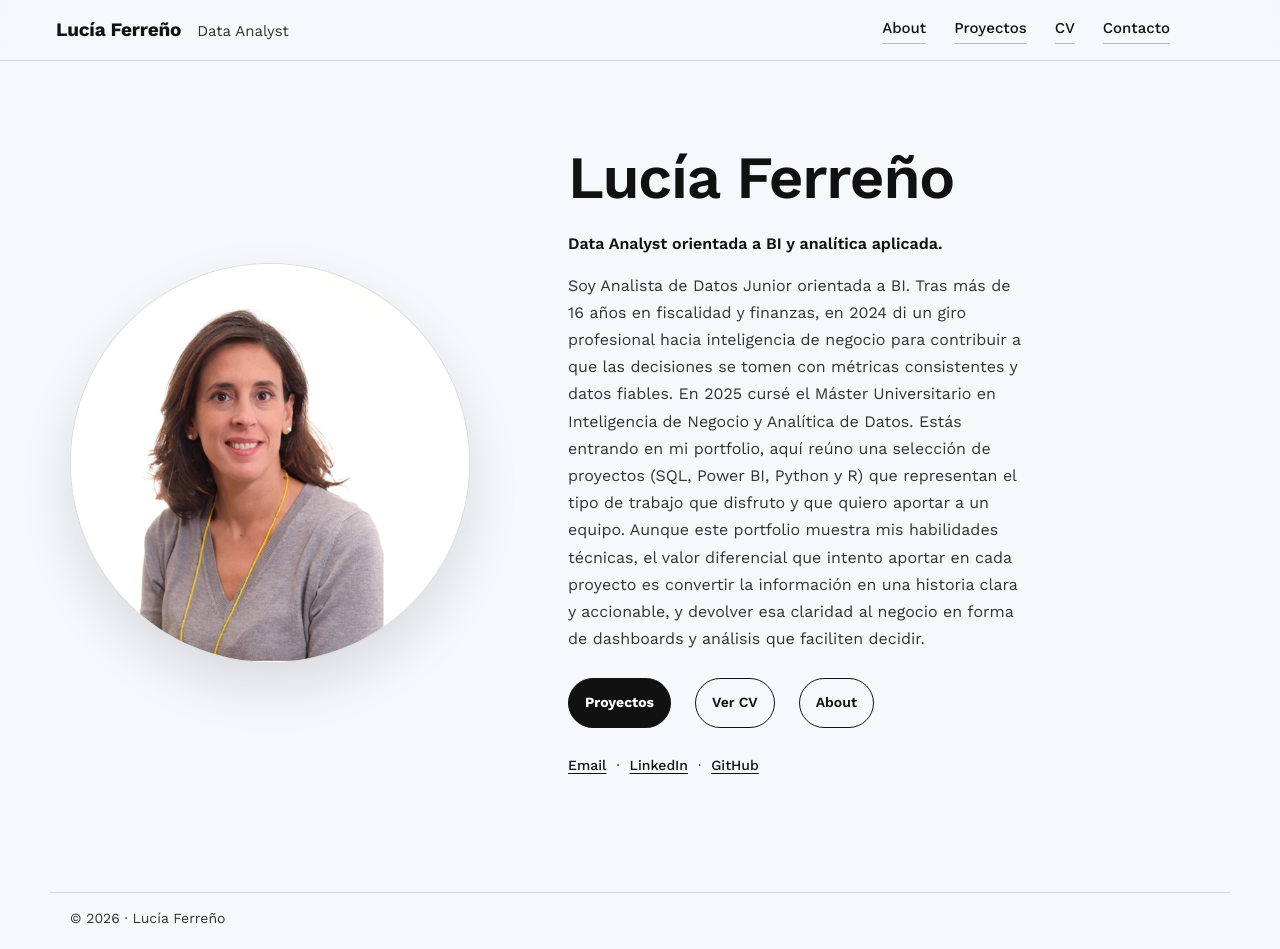
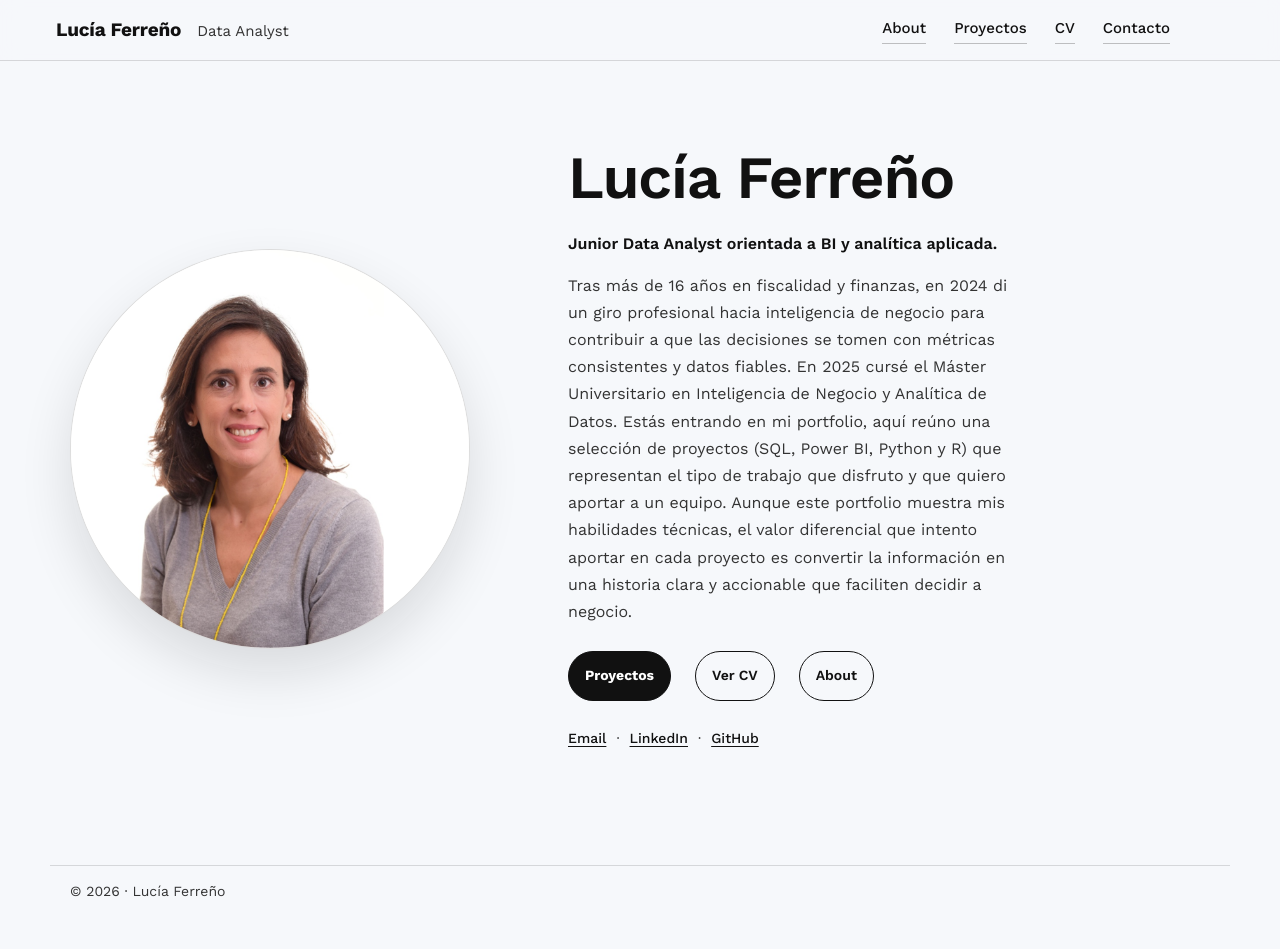
Before and after one commit to lucia-ferreno-pico/Portfolio, a Jekyll site: the page built from index.md, in a window 1280 px wide and 949 px high. Built offline with Jekyll 4.4.1, drawn with Linux system fonts in a browser that asks for light colours.

Commit message:
Update index.md

```diff
--- a/index.md
+++ b/index.md
@@ -10,14 +10,16 @@ title: Home
     <div class="hero-copy">
       <h1>Lucía Ferreño</h1>
 
-      <p class="subtitle">Data Analyst orientada a BI y analítica aplicada.</p>
+      <p class="subtitle">Junior Data Analyst orientada a BI y analítica aplicada.</p>
 
       <p>
-        Soy Analista de Datos Junior orientada a BI. Tras más de 16 años en fiscalidad y finanzas, en 2024 di un giro profesional hacia inteligencia de negocio para contribuir a que las decisiones se tomen con métricas consistentes y datos fiables. En 2025 cursé el Máster Universitario en Inteligencia de Negocio y Analítica de Datos.
+        Tras más de 16 años en fiscalidad y finanzas, en 2024 di un giro profesional hacia inteligencia de negocio para contribuir a que las decisiones se tomen con métricas consistentes y datos fiables.
 
-Estás entrando en mi portfolio, aquí reúno una selección de proyectos (SQL, Power BI, Python y R) que representan el tipo de trabajo que disfruto y que quiero aportar a un equipo.
+        En 2025 cursé el Máster Universitario en Inteligencia de Negocio y Analítica de Datos.
 
-Aunque este portfolio muestra mis habilidades técnicas, el valor diferencial que intento aportar en cada proyecto es convertir la información en una historia clara y accionable, y devolver esa claridad al negocio en forma de dashboards y análisis que faciliten decidir.
+        Estás entrando en mi portfolio, aquí reúno una selección de proyectos (SQL, Power BI, Python y R) que representan el tipo de trabajo que disfruto y que quiero aportar a un equipo.
+
+        Aunque este portfolio muestra mis habilidades técnicas, el valor diferencial que intento aportar en cada proyecto es convertir la información en una historia clara y accionable que faciliten decidir a negocio.
 
       </p>
 
```
